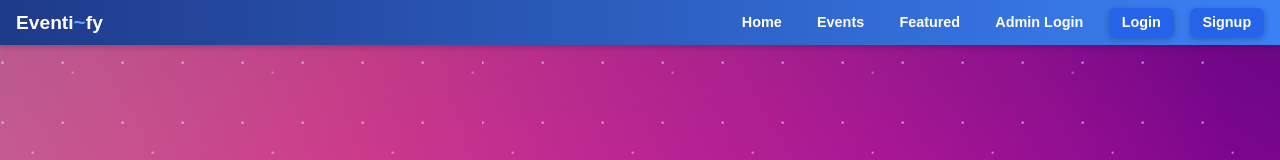
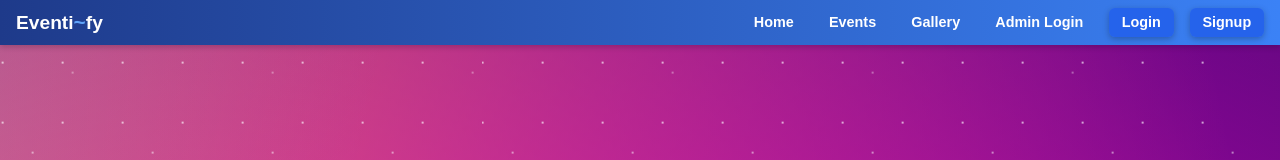
Before and after one commit to srabanimitra/Event_Org, a React (Vite) app in the folder front/: page / in a window 1280 px wide. Shown: the top 160 px of the page. Built offline with nearby package versions, Linux system fonts and the light colour scheme.

Commit message:
ci pipeline

```diff
--- a/front/src/components/Navbar.jsx
+++ b/front/src/components/Navbar.jsx
@@ -32,7 +32,7 @@
             <ul className={`nav-links ${menuOpen ? "open" : ""}`}>
                 <li><Link to="/">Home</Link></li>
                 <li><Link to="/events">Events</Link></li>
-                <li><Link to="/featured">Featured</Link></li>
+                <li><Link to="/gallery">Gallery</Link></li>
 
                 <li><Link to="/admin">Admin Login</Link></li>
 
```
